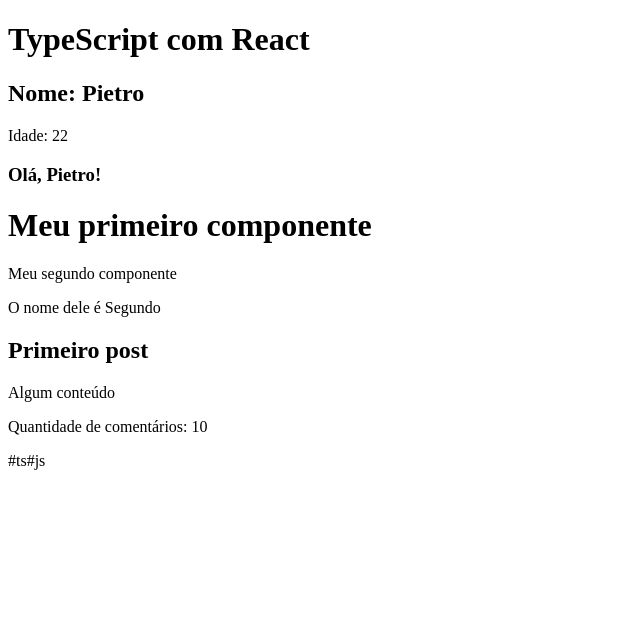
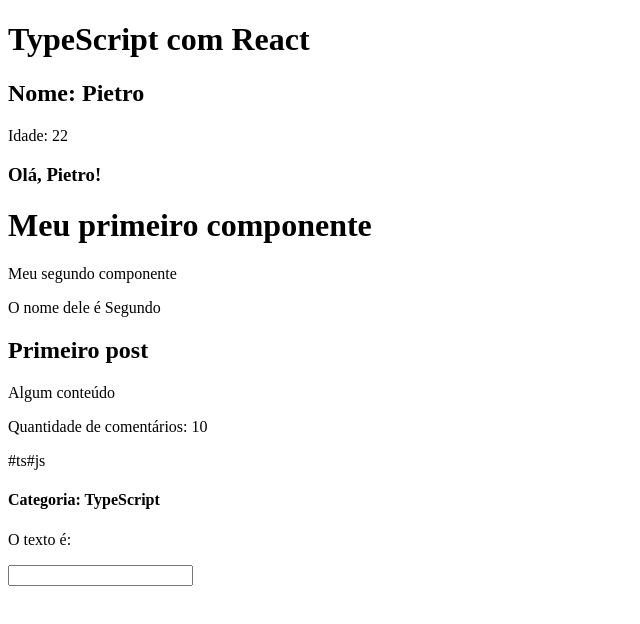
Before and after one commit to Pietro-berg7/typescript-udemy, a React (Vite) app in the folder 11_REACT_COM_TS/: page / in a window 1280 px wide. Shown: the top 624 px of the page, without its empty margins (0-640 px from the left). Built offline with nearby package versions, Linux system fonts and the light colour scheme.

Commit message:
useState & Enum

```diff
--- a/11_REACT_COM_TS/src/App.tsx
+++ b/11_REACT_COM_TS/src/App.tsx
@@ -5,7 +5,10 @@
 
 // 5 - Desestruturando props
 import SecondComponent from "./components/SecondComponent";
-import Destructuring from "./components/Destructuring";
+import Destructuring, { Category } from "./components/Destructuring";
+
+// 6 - useState
+import State from "./components/State";
 
 function App() {
   // 1 - Variáveis
@@ -36,7 +39,9 @@
         content="Algum conteúdo"
         commentsQty={10}
         tags={["ts", "js"]}
+        category={Category.TS}
       />
+      <State />
     </div>
   );
 }
--- a/11_REACT_COM_TS/src/components/Destructuring.tsx
+++ b/11_REACT_COM_TS/src/components/Destructuring.tsx
@@ -5,9 +5,23 @@
   content: string;
   commentsQty: number;
   tags: string[];
+  // 8 - Enum
+  category: Category;
 }
 
-const Destructuring = ({ title, content, commentsQty, tags }: Props) => {
+export enum Category {
+  JS = "JavaScript",
+  TS = "TypeScript",
+  P = "Python",
+}
+
+const Destructuring = ({
+  title,
+  content,
+  commentsQty,
+  tags,
+  category,
+}: Props) => {
   return (
     <div>
       <h2>{title}</h2>
@@ -18,6 +32,7 @@
           <span>#{tag}</span>
         ))}
       </div>
+      <h4>Categoria: {category}</h4>
     </div>
   );
 };
--- /dev/null
+++ b/11_REACT_COM_TS/src/components/State.tsx
@@ -0,0 +1,18 @@
+import React, { useState, ChangeEvent } from "react";
+
+const State = () => {
+  const [text, setText] = useState<string | null>(null);
+
+  const handleChange = (e: ChangeEvent<HTMLInputElement>) => {
+    setText(e.target.value);
+  };
+
+  return (
+    <div>
+      <p>O texto é: {text}</p>
+      <input type="text" name="" id="" onChange={handleChange} />
+    </div>
+  );
+};
+
+export default State;
```
